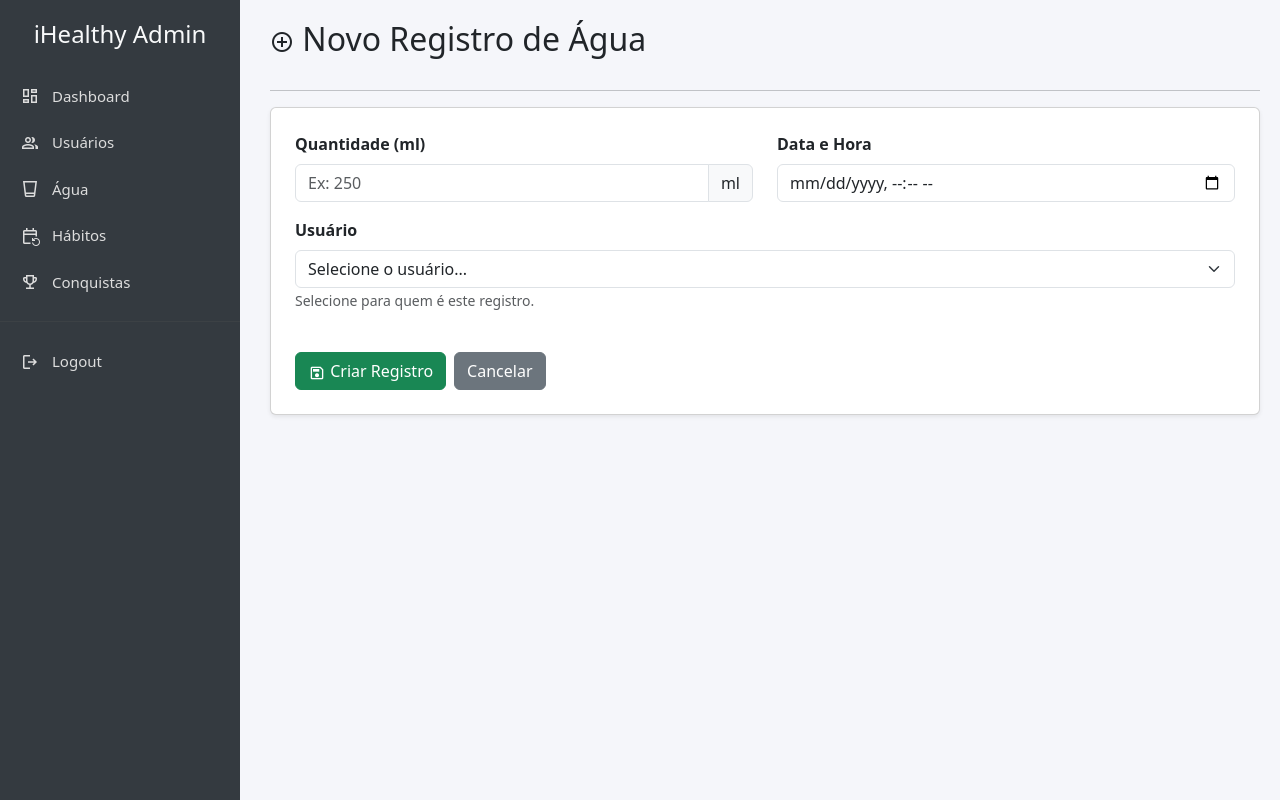
After one commit to LuisGust-dev/API-mobile, a Django app: page /panel/water/1/edit/ in a window 1280 px wide. The commit adds this page. Run offline with Django 4.2, Linux system fonts and the light colour scheme; data that the repository does not hold is empty.

Commit message:
Criação de painel de CRUP de água

```diff
--- a/adminpanel/templates/adminpanel/base.html
+++ b/adminpanel/templates/adminpanel/base.html
@@ -4,8 +4,7 @@
     <meta charset="UTF-8">
     <title>Painel Administrativo</title>
 
-    <link rel="stylesheet"
-      href="https://cdn.jsdelivr.net/npm/bootstrap@5.3.0/dist/css/bootstrap.min.css">
+    <link rel="stylesheet" href="https://cdn.jsdelivr.net/npm/bootstrap@5.3.0/dist/css/bootstrap.min.css">
     <link rel="stylesheet" href="https://fonts.googleapis.com/css2?family=Material+Symbols+Outlined:opsz,wght,FILL,GRAD@24,400,0,0" />
 
     <style>
@@ -67,6 +66,10 @@
             <span class="material-symbols-outlined">group</span>
             Usuários
         </a>
+        <a href="/panel/water/">
+            <span class="material-symbols-outlined">glass_cup</span>
+            Água
+        </a>
 
         <a href="/panel/habits/">
             <span class="material-symbols-outlined">event_repeat</span>
@@ -77,6 +80,7 @@
             <span class="material-symbols-outlined">emoji_events</span>
             Conquistas
         </a>
+
 
         <hr style="border-color:#555;">
 
--- /dev/null
+++ b/adminpanel/templates/adminpanel/water_form.html
@@ -0,0 +1,78 @@
+{% extends "adminpanel/base.html" %}
+{% block content %}
+
+<div class="d-flex justify-content-between align-items-center mb-4">
+    <h2>
+        {% if water %}
+            <span class="material-symbols-outlined" style="vertical-align: middle;">edit</span>
+            Editar Registro
+        {% else %}
+            <span class="material-symbols-outlined" style="vertical-align: middle;">add_circle</span>
+            Novo Registro de Água
+        {% endif %}
+    </h2>
+</div>
+<hr>
+
+<form method="POST" class="card p-4 shadow-sm">
+    {% csrf_token %}
+
+    <div class="row">
+        <div class="col-md-6 mb-3">
+            <label class="form-label fw-bold">Quantidade (ml)</label>
+            <div class="input-group">
+                <input type="number" name="amount_ml" class="form-control"
+                       value="{{ water.amount_ml|default:'' }}"
+                       placeholder="Ex: 250" required>
+                <span class="input-group-text">ml</span>
+            </div>
+        </div>
+
+        <div class="col-md-6 mb-3">
+            <label class="form-label fw-bold">Data e Hora</label>
+            <input type="datetime-local" name="datetime" class="form-control"
+                   value="{{ formatted_date|default:'' }}" required>
+        </div>
+    </div>
+
+    <div class="mb-3">
+        <label class="form-label fw-bold">Usuário</label>
+
+        {% if water %}
+            <div class="input-group">
+                <span class="input-group-text bg-light">
+                    <span class="material-symbols-outlined">person</span>
+                </span>
+                <input type="text" class="form-control bg-light"
+                       value="{{ water_user_name|default:'Usuário não identificado' }}"
+                       disabled readonly>
+            </div>
+            <small class="text-muted">⚠ O usuário não pode ser alterado após a criação.</small>
+
+        {% else %}
+            <select name="user_id" class="form-select" required>
+                <option value="" selected disabled>Selecione o usuário...</option>
+
+                {% for u in users %}
+                    <option value="{{ u.id }}">
+                        {{ u.name }} (ID: {{ u.id }})
+                    </option>
+                {% endfor %}
+            </select>
+            <small class="text-muted">Selecione para quem é este registro.</small>
+        {% endif %}
+    </div>
+
+    <div class="mt-4 d-flex gap-2">
+        <button type="submit" class="btn {% if water %}btn-warning{% else %}btn-success{% endif %}">
+            <span class="material-symbols-outlined" style="vertical-align: middle; font-size: 18px;">save</span>
+            {% if water %} Salvar Alterações {% else %} Criar Registro {% endif %}
+        </button>
+
+        <a href="/panel/water/" class="btn btn-secondary">
+            Cancelar
+        </a>
+    </div>
+</form>
+
+{% endblock %}
--- a/adminpanel/templates/adminpanel/water_list.html
+++ b/adminpanel/templates/adminpanel/water_list.html
@@ -3,7 +3,7 @@
 
 <div class="d-flex justify-content-between align-items-center mb-3">
     <h2>Água</h2>
-    <a href="/panel/habits/create/" class="btn btn-primary">+ Adicionar Água</a>
+    <a href="/panel/water/create/" class="btn btn-primary"> Adicionar Registro</a>
 </div>
 
 <div class="row mb-4">
--- a/adminpanel/urls.py
+++ b/adminpanel/urls.py
@@ -12,7 +12,7 @@
     achievements_list, achievement_create, achievement_edit, achievement_delete,
 
     # Water
-    water_list,
+    water_list, water_create, water_edit, water_delete,
 )
 
 urlpatterns = [
@@ -40,9 +40,11 @@
 
     # WATER
     path("water/", water_list, name="water_list"),
-    # path("water/create/", water_create, name="water_create"),
-    # path("water/<int:ach_id>/edit/", water_edit, name="water_edit"),
-    # path("water/<int:ach_id>/delete/", water_delete, name="water_delete"),
+    path("water/create/", water_create, name="water_create"),
+    path("water/<int:log_id>/edit/", water_edit, name="water_edit"),
+    path("water/<int:log_id>/delete/", water_delete, name="water_delete"),
+
+
     # EXERCISE
 
 ]
--- a/adminpanel/views.py
+++ b/adminpanel/views.py
@@ -1,3 +1,4 @@
+from datetime import datetime
 import requests
 from django.shortcuts import render, redirect
 from django.contrib import messages
@@ -375,22 +376,55 @@
 # ---------------------------------------
 # CRUD - WATER
 # ---------------------------------------
+def water_create(request):
+    token = request.session.get("token")
+    if not token:
+        return redirect("panel_login")
+    headers = {"Authorization": f"Bearer {token}"}
+
+    if request.method == "POST":
+        date_str = request.POST.get("datetime")
+        dt_obj = datetime.strptime(date_str, "%Y-%m-%dT%H:%M")
+        timestamp_ms = int(dt_obj.timestamp() * 1000)
+
+        payload = {
+            "user": request.POST["user_id"],
+            "amount_ml": request.POST["amount_ml"],
+            "timestamp_ms": timestamp_ms
+        }
+
+        requests.post(f"{API_BASE}/water/", json=payload, headers=headers)
+        return redirect("water_list")
+
+    try:
+        response = requests.get(f"{API_BASE}/users/", headers=headers)
+        users = response.json() if response.status_code == 200 else []
+    except:
+        users = []
+
+    default_date = datetime.now().strftime('%Y-%m-%dT%H:%M')
+
+    return render(request, "adminpanel/water_form.html", {
+        "water": None,
+        "users": users,
+        "formatted_date": default_date
+    })
+
 def water_list(request):
     token = request.session.get("token")
     if not token:
         return redirect("panel_login")
     headers = {"Authorization": f"Bearer {token}"}
 
-    response = requests.get(f"{API_BASE}/water/", headers=headers)
-
+    response = requests.get(f"{API_BASE}/water/logs/", headers=headers)
     if response.status_code == 200:
         water_logs = response.json()
     else:
         water_logs = []
 
-    total_ml = sum(item['amount_ml'] for item in water_logs)
+    total_ml = sum(item.get('amount_ml', 0) for item in water_logs)
+
     total_liters = total_ml / 1000
-
     total_records = len(water_logs)
 
     context = {
--- a/api/models.py
+++ b/api/models.py
@@ -16,7 +16,7 @@
 
         email = self.normalize_email(email)
         user = self.model(email=email, name=name)
-        user.set_password(password)  # 🔥 Agora criptografa corretamente
+        user.set_password(password)
         user.save(using=self._db)
         return user
 
```
Also changed, not shown: db.sqlite3.
